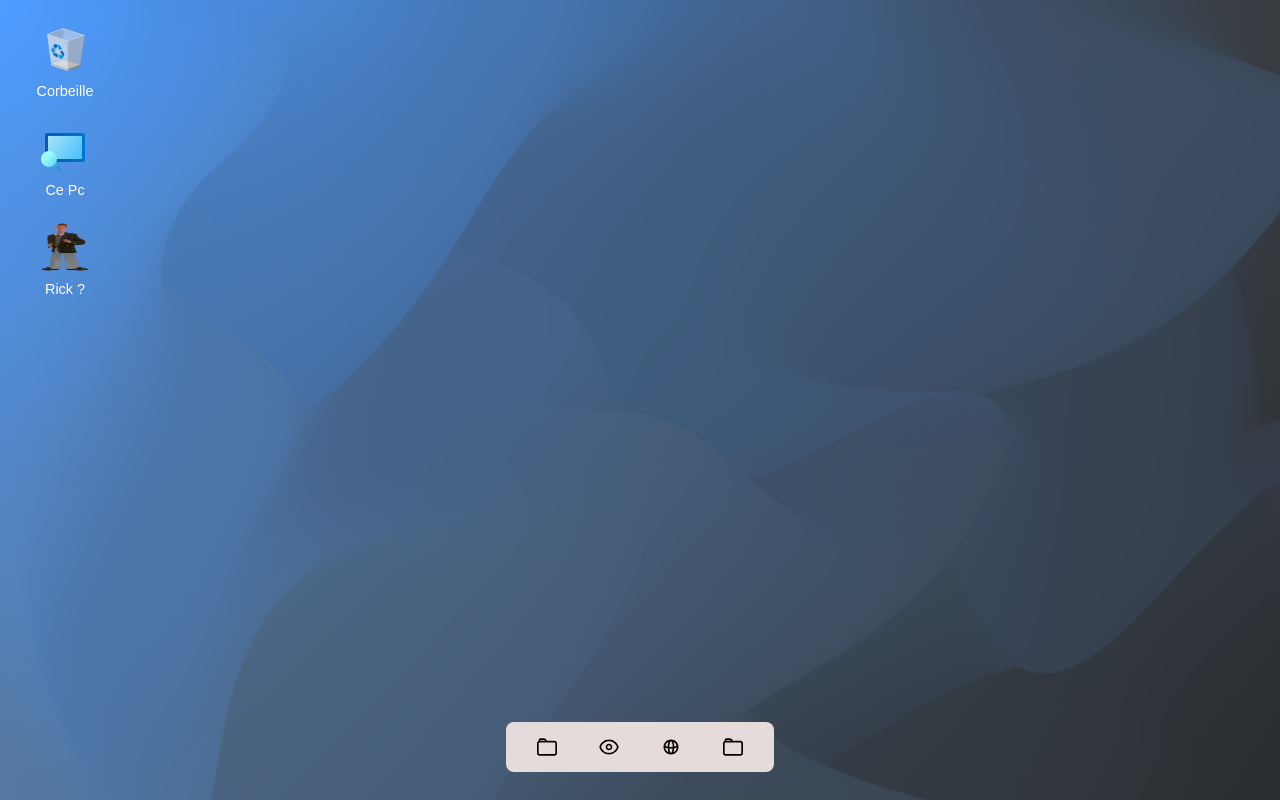
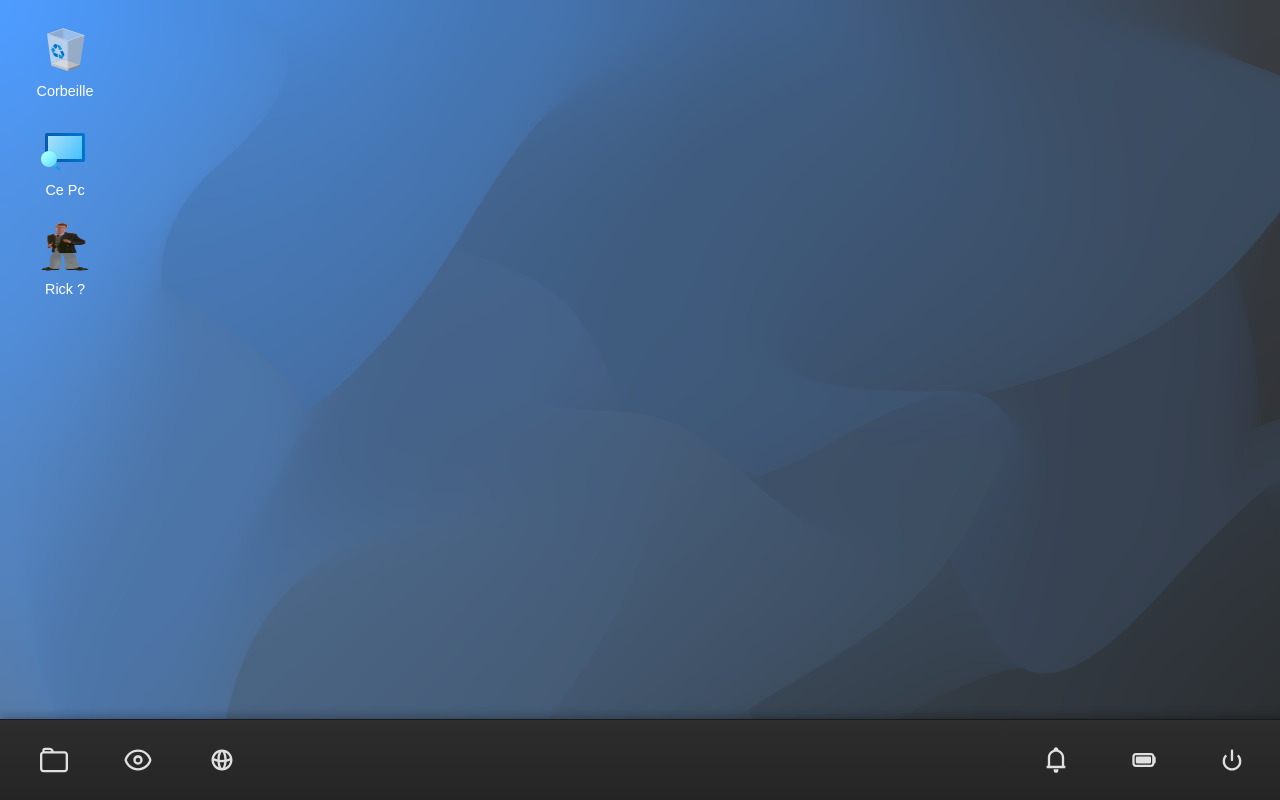
Before and after one commit to xnaveman/WebdocDigitalFootprint, a React (Vite) app in the folder digitalFootprint/: page / in a window 1280 px wide. Built offline with nearby package versions, Linux system fonts and the light colour scheme.

Commit message:
first empty template MVP working

```diff
--- a/digitalFootprint/src/elements/Taskbar.css
+++ b/digitalFootprint/src/elements/Taskbar.css
@@ -1,48 +1,87 @@
 .taskbar {
     position: fixed;
-
-    bottom: 3.5vh;
+    bottom: 0;
+    left: 0;
     width: 100%;
-    height: 50px;
-    background-color: #e6dbdb;
-    color: rgb(0, 0, 0);
+    height: 80px;
+    background: linear-gradient(to bottom, #2d2d2d 0%, #252525 100%);
+    color: #ffffff;
     display: flex;
     align-items: center;
-    padding: 0 10px;
-    border-radius: 8px;
-    width: fit-content;
-    left: 50%;
-    transform: translateX(-50%);
+    justify-content: space-between;
+    padding: 0 8px;
+    box-shadow: 0 -2px 10px rgba(0, 0, 0, 0.3);
+    border-top: 1px solid #1a1a1a;
+    padding-left: 14px;
+    padding-right: 16px;
+}
+.taskbar-icons {
+    display: flex;
+    align-items: center;
+    gap: 4px;
+}
+
+.taskbar-statuses {
+    display: flex;
+    align-items: center;
+    gap: 8px;
+    padding-right: 8px;
+    margin-right: 14px;
+}
+
+.taskbar-status {
+    font-size: 28px;
+    color: #e0e0e0;
+    margin: 0 4px;
+    cursor: pointer;
+    padding: 8px 12px;
+    border-radius: 4px;
+    min-width: 48px;
+    height: 48px;
+    display: flex;
+    justify-content: center;
+    align-items: center;
+    transition: all 0.2s ease;
+    position: relative;
+}
+
+.taskbar-status:hover {
+    background-color: rgba(255, 255, 255, 0.1);
 }
 
 .taskbar-item {
-    font-size: 20px;
-    color: rgb(0, 0, 0);
-    margin: 10px;
+    font-size: 28px;
+    color: #e0e0e0;
+    margin: 0 4px;
     cursor: pointer;
-    border: 1px solid #e6dbdb;
-    padding: 5px 5px;
+    padding: 8px 12px;
     border-radius: 4px;
-    width: 30px;
-    height: 30px;
+    min-width: 48px;
+    height: 48px;
     display: flex;
     justify-content: center;
     align-items: center;
+    transition: all 0.2s ease;
+    position: relative;
 }
 
 .taskbar-item:hover {
-    background-color: #555;
-    color: white;
-    border-color: #555;
-    transition: all 0.2s;
+    background-color: rgba(255, 255, 255, 0.1);
+    color: #ffffff;
 }
 
-.taskbar-item.active::after {
+.taskbar-item:active {
+    background-color: rgba(255, 255, 255, 0.15);
+}
+
+.taskbar-item.active::before {
     content: '';
-    display: block;
-    width: 6px;
-    height: 6px;
-    background-color: #555;
-    border-radius: 50%;
-    margin: 5px auto 0;
+    position: absolute;
+    left: 50%;
+    bottom: 2px;
+    transform: translateX(-50%);
+    width: 32px;
+    height: 3px;
+    background-color: #4a90d9;
+    border-radius: 2px;
 }
--- a/digitalFootprint/src/elements/Taskbar.jsx
+++ b/digitalFootprint/src/elements/Taskbar.jsx
@@ -1,5 +1,5 @@
 import './taskbar.css';
-import { CgFolder, CgEye, CgGlobeAlt } from "react-icons/cg";
+import { CgFolder, CgEye, CgGlobeAlt, CgBell, CgLogOff, CgBatteryFull } from "react-icons/cg";
 import { windowsConfig } from '../windowsConfig';
 
 const iconMap = {
@@ -9,9 +9,12 @@ const iconMap = {
 };
 
 function Taskbar({ onOpenWindow }) {
+    const hardcodedConfigs = windowsConfig.slice(0, 3);
+
     return (
         <div className="taskbar">
-            {windowsConfig.map((config) => {
+            <div className="taskbar-icons">
+                {hardcodedConfigs.map((config) => {
                     const Icon = iconMap[config.icon];
                     return (
                         <div
@@ -24,6 +27,12 @@ function Taskbar({ onOpenWindow }) {
                     );
                 })}
             </div>
+            <div className="taskbar-statuses">
+                <div className="taskbar-status"><CgBell></CgBell></div>
+                <div className="taskbar-status"><CgBatteryFull></CgBatteryFull></div>
+                <div className="taskbar-status"><CgLogOff></CgLogOff></div>
+            </div>
+        </div>
     );
 }
 
--- a/digitalFootprint/src/elements/Window.css
+++ b/digitalFootprint/src/elements/Window.css
@@ -18,7 +18,7 @@
     display: flex;
     justify-content: space-between;
     align-items: center;
-    height: 32px;
+    height: 40px;
 }
 
 .windowTitle {
```
Lines whose indentation alone changed are shown as unchanged.
